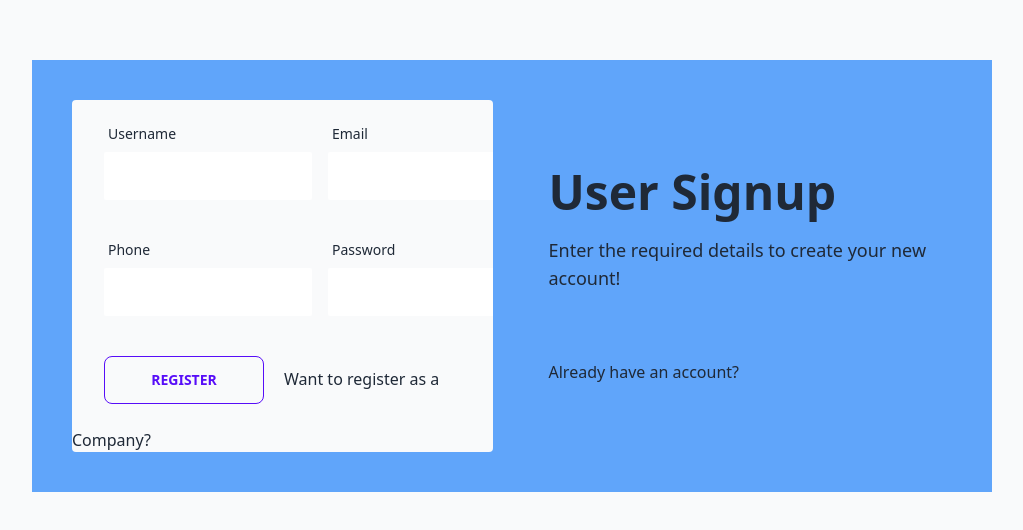
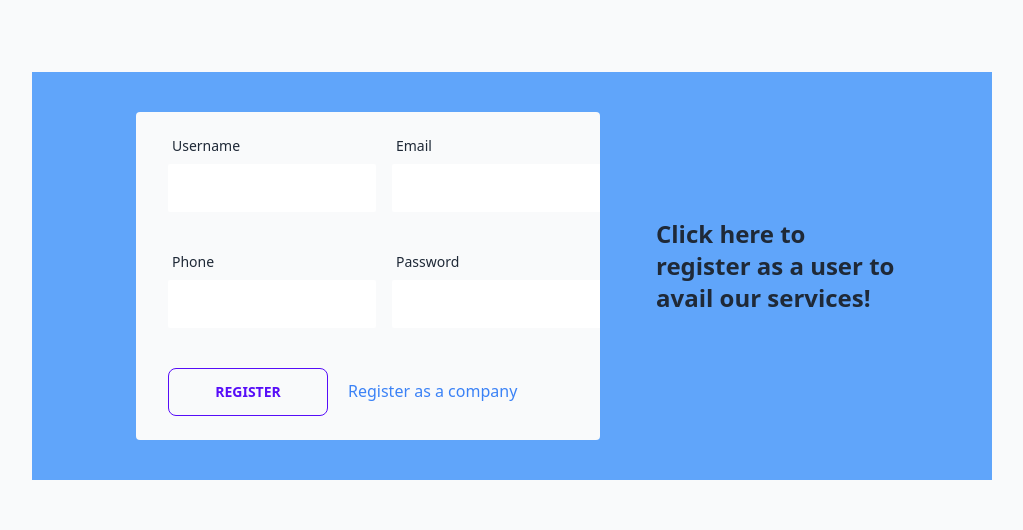
Before and after one commit to CodeBuildder/start-up-saga, a React (Create React App) app in the folder client/: page /signup in a window 1280 px wide. Shown: the part 124-654 px from the top of the page, without its empty margins (128-1151 px from the left). Built offline with nearby package versions, Linux system fonts and the light colour scheme; the HTML template or start-up script is replaced by a standard one.

Commit message:
Edit pages

```diff
--- a/client/src/components/Login/Hero.tsx
+++ b/client/src/components/Login/Hero.tsx
@@ -34,7 +34,6 @@ const Hero: React.FC = () => {
       // let responseData: responseData = postData.data;
 
       if (postData.status === 200) {
-
         localStorage.setItem("token", postData.data["token"]);
         setLoggedIn(true);
         toast.success("Login successful!");
@@ -113,16 +112,10 @@ const Hero: React.FC = () => {
             </button>
           </form>
         </div>
-        <div className="flex-col justify-center hero-content lg:flex-row">
+        <div className="flex-col justify-center hero-content lg:flex-ro w-96">
           <div className="text-center lg:text-left">
-            <h1 className="mb-5 text-5xl font-bold">
-              Lorem Ipsum re quia dolor sit a
-            </h1>
-            <p className="mb-5">
-              Lorem ipsum dolor sit amet, consectetur adipiscing elit. Sed dui
-              sem, pellentesque ut fermentum ut, aliquet ac lacus. In hac
-              habitasse platea di
-            </p>
+            <h1 className="mb-5 text-5xl font-bold">User login </h1>
+            <p className="mb-5">Enter your credentials to login ! </p>
           </div>
         </div>
       </div>
--- a/client/src/components/SignUp/Hero.tsx
+++ b/client/src/components/SignUp/Hero.tsx
@@ -128,22 +128,17 @@ const Hero: React.FC = () => {
             >
               REGISTER
             </button>
-            <a className="pl-5" href="/admin/signup">Want to register as a Company?</a>
+            <a className="pl-5  text-blue-500" href="/admin/signup">
+              Register as a company
+            </a>
           </form>
         </div>
-        <div className="flex-col justify-center hero-content lg:flex-row">
+        <div className="flex-col justify-start hero-content lg:flex-row">
           <div className="text-center lg:text-left">
-            <h1 className="mb-5 text-5xl font-bold">
-              User Signup
-            </h1>
-            <p className="mb-5 text-lg">
-            Enter the required details to create your new account!
+            {/* <h1 className="mb-5 text-2xl font-bold">User Signup</h1> */}
+            <p className="mb-5 text-2xl font-bold w-60">
+              Click here to register as a user to avail our services!
             </p>
-            <a
-                href="/login"
-              > <br /><br />
-                Already have an account?
-              </a>
           </div>
         </div>
       </div>
```
